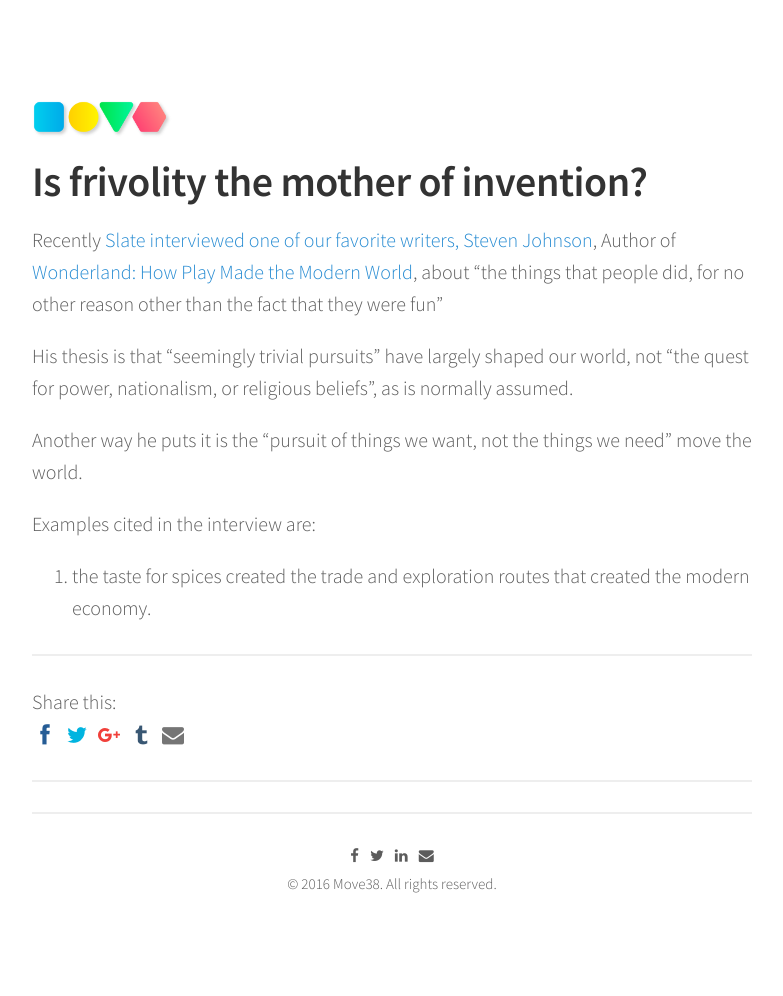
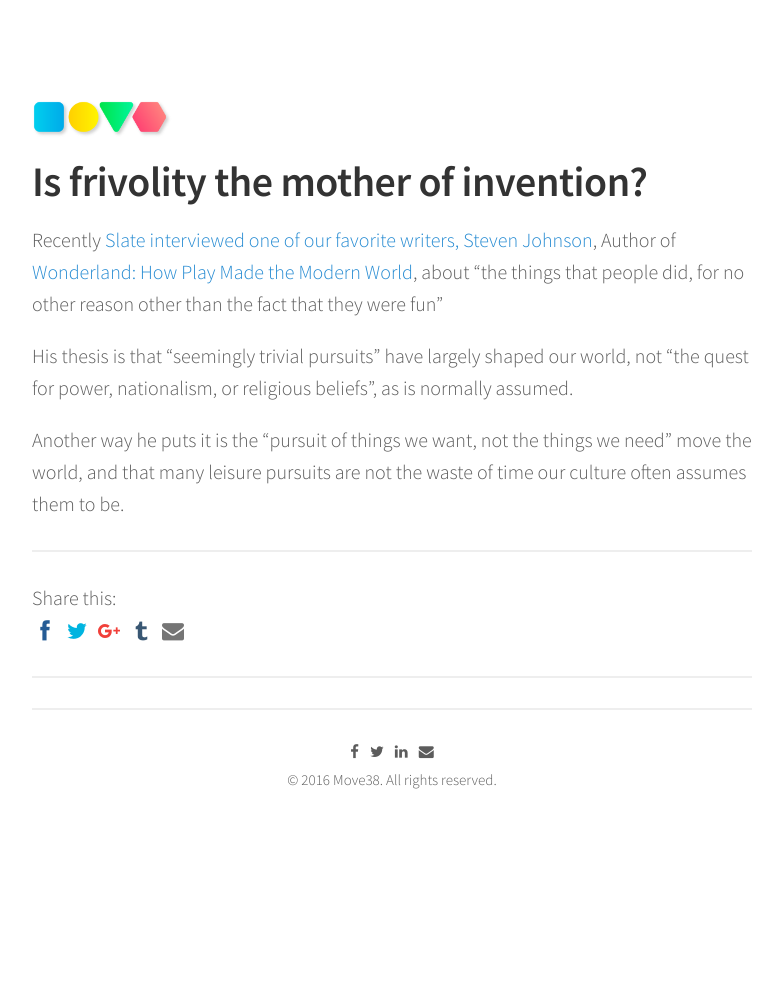
Before and after one commit to jbobrow/Move38-website, a Jekyll site: the page built from _posts/2016-12-20-is-frivolity-the-mother-of-invention.markdown, in a window 1280 px wide. Shown: the whole page, without its empty margins (248-1031 px from the left). Built offline with Jekyll 4.4.1, drawn with Linux system fonts in a browser that asks for light colours; nearby versions of some CDN libraries; comment, search, counter and statistics services are not loaded; after the commit the page ends 900 px from its top, so only the background shows below that.

Commit message:
Updated Is Frivolity The Mother Of Invention

```diff
--- a/_posts/2016-12-20-is-frivolity-the-mother-of-invention.markdown
+++ b/_posts/2016-12-20-is-frivolity-the-mother-of-invention.markdown
@@ -7,8 +7,4 @@
 
 His thesis is that "seemingly trivial pursuits" have largely shaped our world, not "the quest for power, nationalism, or religious beliefs", as is normally assumed.
 
-Another way he puts it is the "pursuit of things we want, not the things we need" move the world.
-
-Examples cited in the interview are:
-
-1. the taste for spices created the trade and exploration routes that created the modern economy.
+Another way he puts it is the "pursuit of things we want, not the things we need" move the world, and that many leisure pursuits are not the waste of time our culture often assumes them to be.
```
